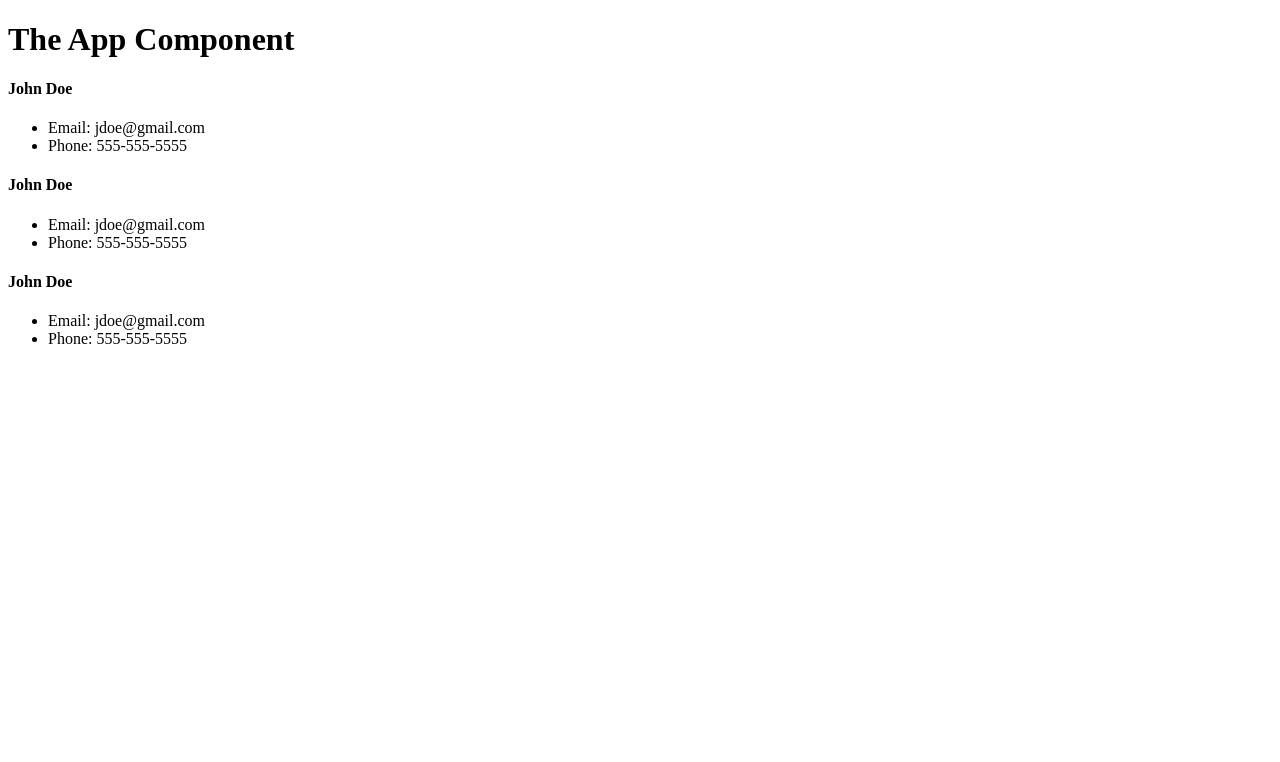
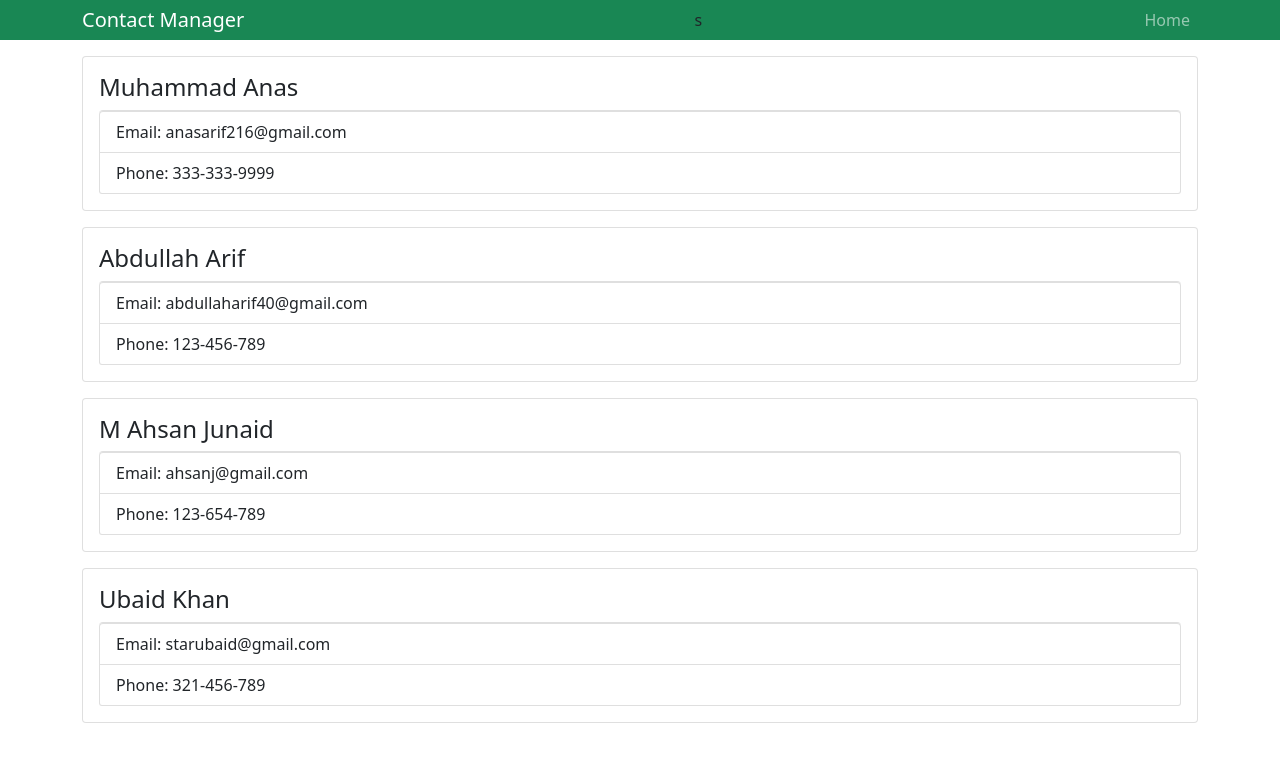
Before and after one commit to iAnas19/Contact-Manager, a React (Create React App) app: page / in a window 1280 px wide. Shown: the top 762 px of the page. Built offline with nearby package versions, Linux system fonts and the light colour scheme.

Commit message:
components added

```diff
--- a/package.json
+++ b/package.json
@@ -6,6 +6,7 @@
     "@testing-library/jest-dom": "^5.12.0",
     "@testing-library/react": "^11.2.7",
     "@testing-library/user-event": "^12.8.3",
+    "bootstrap": "^5.0.1",
     "react": "^17.0.2",
     "react-dom": "^17.0.2",
     "react-scripts": "4.0.3",
--- a/src/App.css
+++ b/src/App.css
@@ -1,38 +1,3 @@
-.App {
-  text-align: center;
+* {
+  /* margin: 0; */
 }
-
-.App-logo {
-  height: 40vmin;
-  pointer-events: none;
-}
-
-@media (prefers-reduced-motion: no-preference) {
-  .App-logo {
-    animation: App-logo-spin infinite 20s linear;
-  }
-}
-
-.App-header {
-  background-color: #282c34;
-  min-height: 100vh;
-  display: flex;
-  flex-direction: column;
-  align-items: center;
-  justify-content: center;
-  font-size: calc(10px + 2vmin);
-  color: white;
-}
-
-.App-link {
-  color: #61dafb;
-}
-
-@keyframes App-logo-spin {
-  from {
-    transform: rotate(0deg);
-  }
-  to {
-    transform: rotate(360deg);
-  }
-}
--- a/src/App.js
+++ b/src/App.js
@@ -1,19 +1,21 @@
+import './App.css'
+import React, {Component} from 'react'
+import Contacts from './components/Contacts'
+import Header from './components/Header'
 
-import React, {Component} from 'react'
-import Contact from './components/Contact'
 
-// import './App.css';
+import 'bootstrap/dist/css/bootstrap.min.css'
 
 class App extends Component {
   render(){
 
     return(
       <div className='App'>
-        <h1>The App Component</h1>
-        <Contact />
-        <Contact />
-        <Contact />
+        <Header branding='Contact Manager' />
+        <div className='container'>
+        <Contacts />
 
+        </div>
       </div>
     )
   }
--- a/src/components/Contact.js
+++ b/src/components/Contact.js
@@ -1,19 +1,32 @@
 import React, { Component } from 'react'
+import PropTypes from 'prop-types';
 
 class Contact extends Component {
   render() {
+    const { name, email, phone } = this.props.contact;
+
     return (
-      <div>
-        <h4>John Doe</h4>
-        <ul>
-          <li>Email: jdoe@gmail.com</li>
-          <li>Phone: 555-555-5555</li>
-
+      <div className='card card-body mb-3'>
+        <h4>{name}</h4>
+        <ul className='list-group'>
+          <li className='list-group-item'>Email: {email}</li>
+          <li className='list-group-item'>Phone: {phone}</li>
         </ul>
-
       </div>
-    )
+    );
   }
 }
 
+Contact.defaultProps = {
+  name: 'name not added',
+  email: 'no E-mail added',
+  phone: 'phone number not added'
+}
+
+
+Contact.propTypes = {
+  contact:PropTypes.object.isRequired,
+
+}
+
 export default Contact;
--- /dev/null
+++ b/src/components/Contacts.js
@@ -0,0 +1,47 @@
+import React, { Component } from 'react'
+import Contact from "./Contact";
+
+class Contacts extends Component {
+  state = {
+      contacts: [
+        {
+          id: 1,
+          name: 'Muhammad Anas',
+          email: 'anasarif216@gmail.com',
+          phone: '333-333-9999',
+        },
+        {
+          id: 2,
+          name: 'Abdullah Arif',
+          email: 'abdullaharif40@gmail.com',
+          phone: '123-456-789',
+        },
+        {
+          id: 3,
+          name: 'M Ahsan Junaid',
+          email: 'ahsanj@gmail.com',
+          phone: '123-654-789',
+        },
+        {
+          id: 4,
+          name: 'Ubaid Khan',
+          email: 'starubaid@gmail.com',
+          phone: '321-456-789',
+        },
+      ]
+
+  }
+
+  render() {
+    const { contacts } = this.state;
+    return (
+      <div>
+        {contacts.map(contact => (
+        <Contact
+        key= {contact.id}
+        contact = {contact}/>))}
+      </div>
+    )
+  }
+}
+export default Contacts
--- /dev/null
+++ b/src/components/Header.js
@@ -0,0 +1,36 @@
+import React from 'react'
+import PropTypes from 'prop-types';
+
+
+const Header = (props) => {
+  const { branding } = props
+  return (
+    <nav className='navbar navbar-expand-sm navbar-dark bg-success mb-3 py-0'>
+      <div className='container'>
+        <a href='/' className='navbar-brand'>{branding}
+        </a>
+s
+        <div>
+          <ul className='navbar-nav mr-auto'>
+            <li className='nav-item'>
+              <a href='/' className='nav-link'>Home</a>
+            </li>
+
+          </ul>
+
+        </div>
+      </div>
+
+    </nav>
+  )
+}
+
+Header.defaultProps = {
+  branding: 'My App'
+}
+
+Header.propTypes = {
+  branding: PropTypes.string.isRequired
+}
+
+export default Header
--- a/src/index.css
+++ /dev/null
@@ -1,3 +0,0 @@
-* {
-  /* margin: 0; */
-}
--- a/src/index.js
+++ b/src/index.js
@@ -1,6 +1,6 @@
 import React from 'react';
 import ReactDOM from 'react-dom';
-import './index.css';
+// import './index.css';
 import App from './App';
 // import reportWebVitals from './reportWebVitals';
 
```
Also changed, not shown: 1 other file (tests, documents, lock files or other folders).
